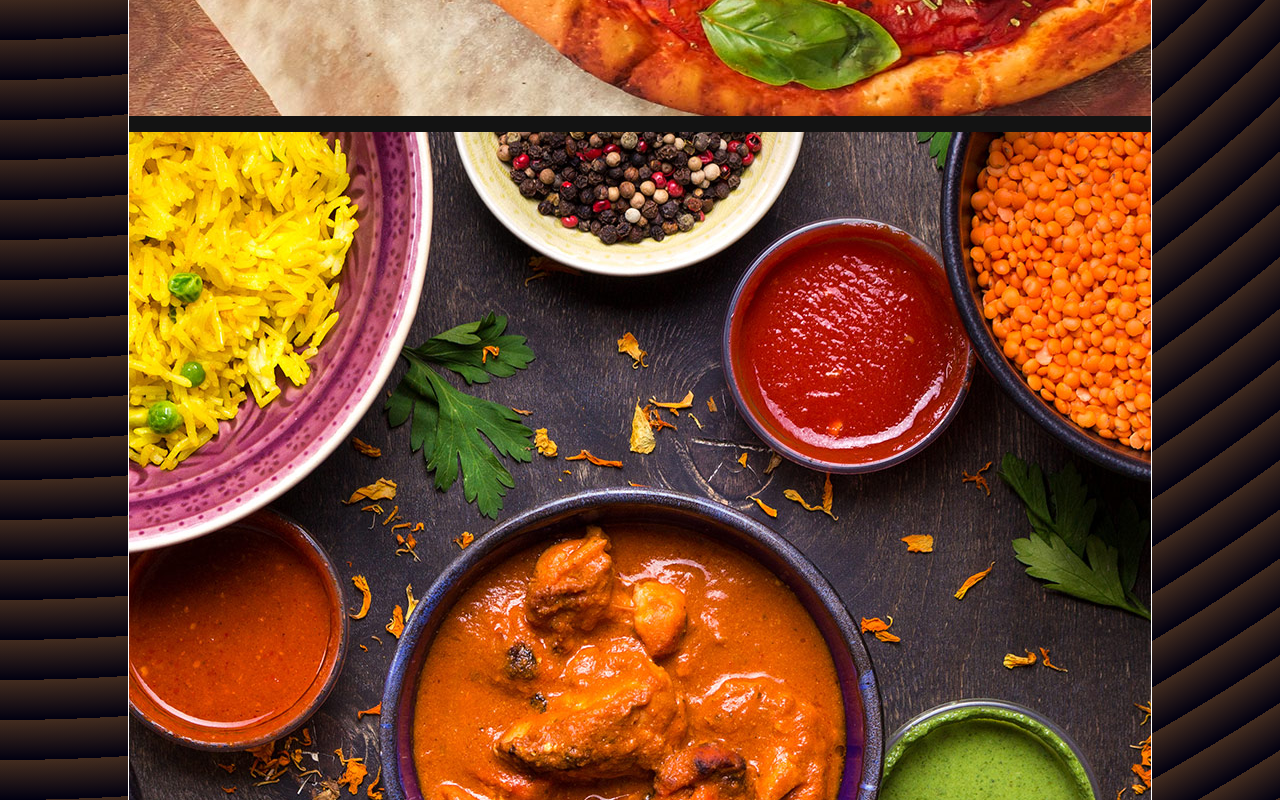
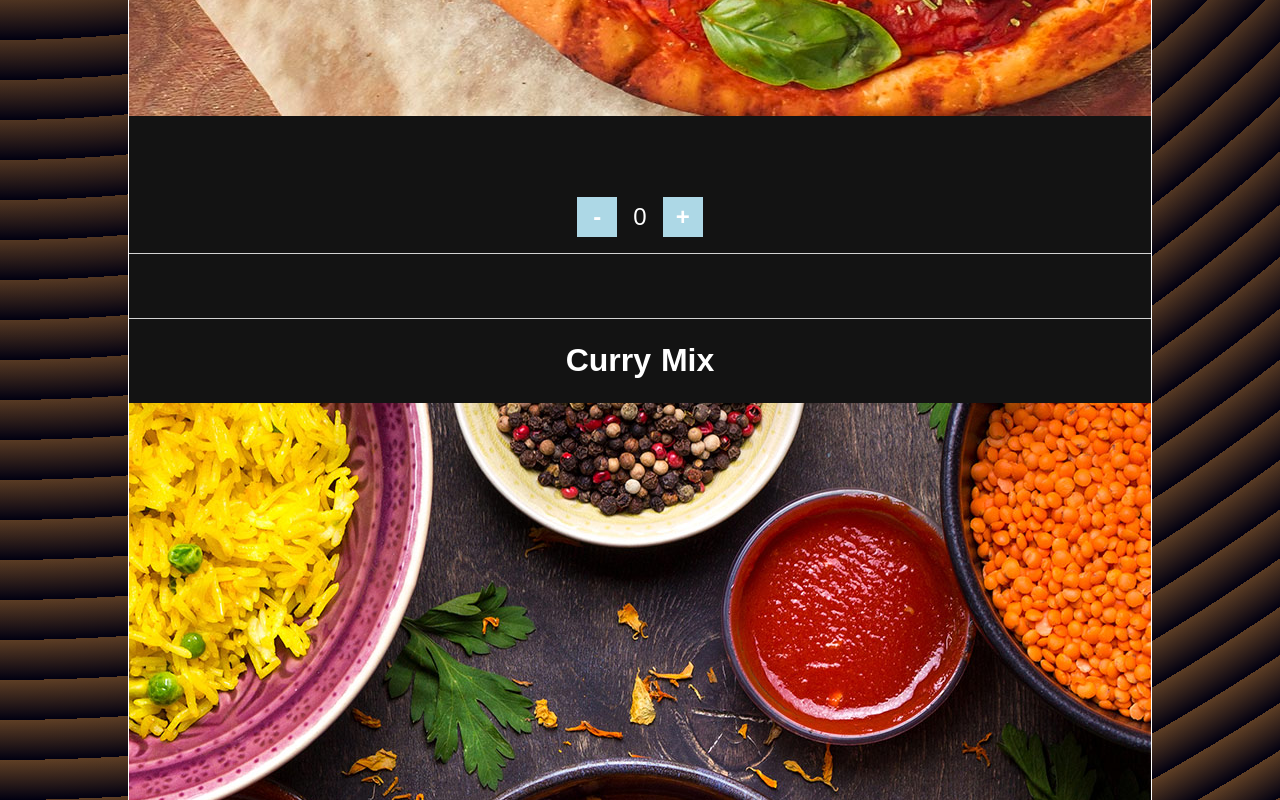
Before and after one commit to alexanderfroemling/indy, a Nuxt app: page /menu in a window 1280 px wide. Shown: the part 1280-2080 px from the top of the page. Built offline with nearby package versions, Linux system fonts and the light colour scheme.

Commit message:
bilder funktionieren

```diff
--- a/pages/menu.vue
+++ b/pages/menu.vue
@@ -3,7 +3,7 @@
     <section class="products">
         <div v-for="product in products" :key="product.id" class="product">
             <h3 class="product__header">{{ product.name }}</h3>
-            <img v-for="product in products"
+            <img
             :key="product.img"
             :src="product.img" class="product__image"
             >
```
